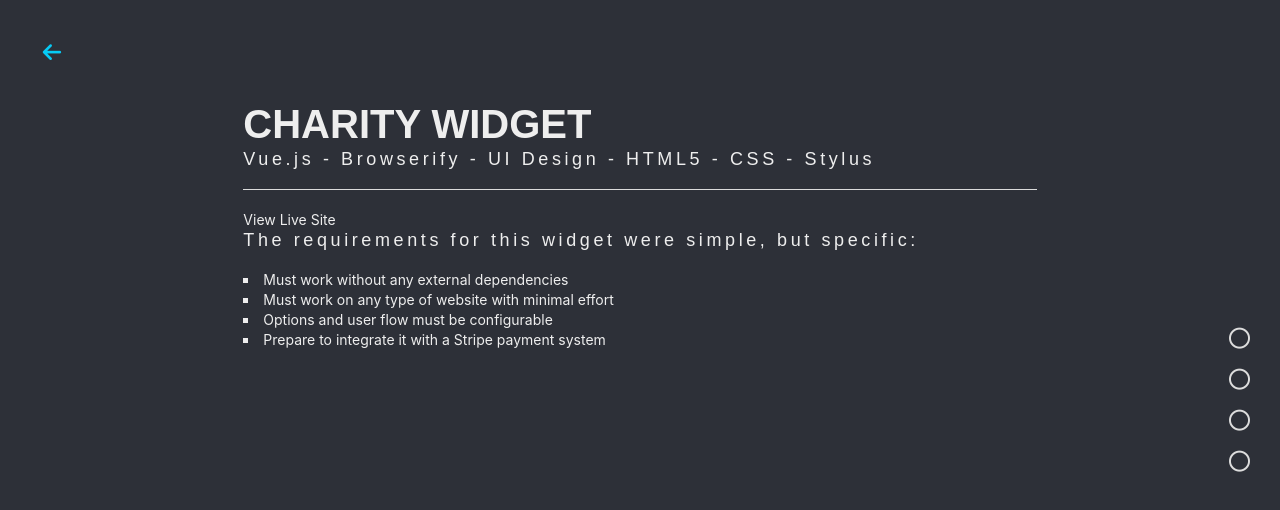
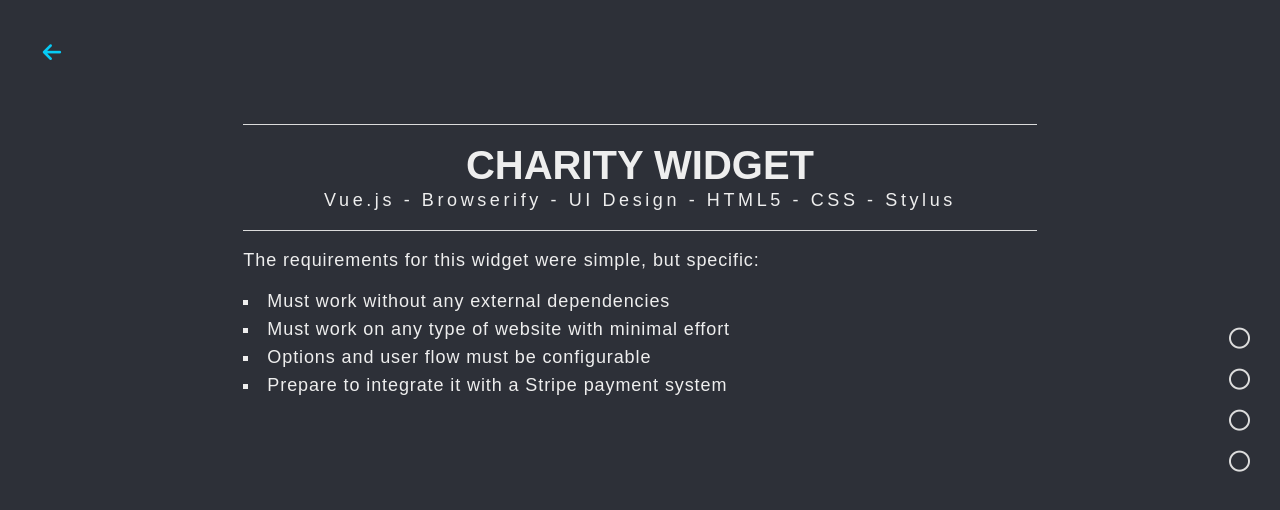
Before and after one commit to AlonsoChavarriaga/personal-site-new, a website: page charitywidget.html in a window 1280 px wide. Drawn offline with Linux system fonts and the light colour scheme.

Commit message:
Updated project detail style

```diff
--- a/charitywidget.html
+++ b/charitywidget.html
@@ -33,6 +33,8 @@
 
   <div class="columns">
     <div class="column is-8 is-offset-2">
+      <div class="project-title">
+        <hr>
         <h1 class="title section-title is-2">
           Charity Widget
         </h1>
@@ -40,9 +42,9 @@
           Vue.js - Browserify - UI Design - HTML5 - CSS - Stylus
         </h2>
         <hr>
-      <span>View Live Site</span>
+      </div>
       <div class="project-description">
-        <p class="subtitle">The requirements for this widget were simple, but specific:</p>
+        <p>The requirements for this widget were simple, but specific:</p><br>
         <ul style="list-style-type: square; list-style-position: inside">
           <li>Must work without any external dependencies</li>
           <li>Must work on any type of website with minimal effort</li>
@@ -56,7 +58,7 @@
 
 <script src="https://use.fontawesome.com/f398d7b83c.js"></script>
 <script src="https://use.typekit.net/qlq5ewg.js"></script>
-<script>try{Typekit.load({ async: true });}catch(e){}</script>
+<script>try{Typekit.load({ async: false });}catch(e){}</script>
 <script src="js/main.js"></script>
 </body>
 </html>
--- a/css/main.sass
+++ b/css/main.sass
@@ -192,6 +192,15 @@ html, body, .hero
   .back-button
     padding: 40px 0
 
+  .project-title
+    text-align: center
+
   .project-description
-    .subtitle
-      letter-spacing: 0
+    font-size: 18px
+    line-height: 1em
+    letter-spacing: 0.05em
+    color: #EEEEEE
+    font-family: "proxima-nova", sans-serif
+    font-weight: 500
+    li
+      padding: 5px 0
```
Also changed, not shown: index.html (+2 -1 lines), css/main.css, 1 other file. Lines whose indentation alone changed are shown as unchanged.
